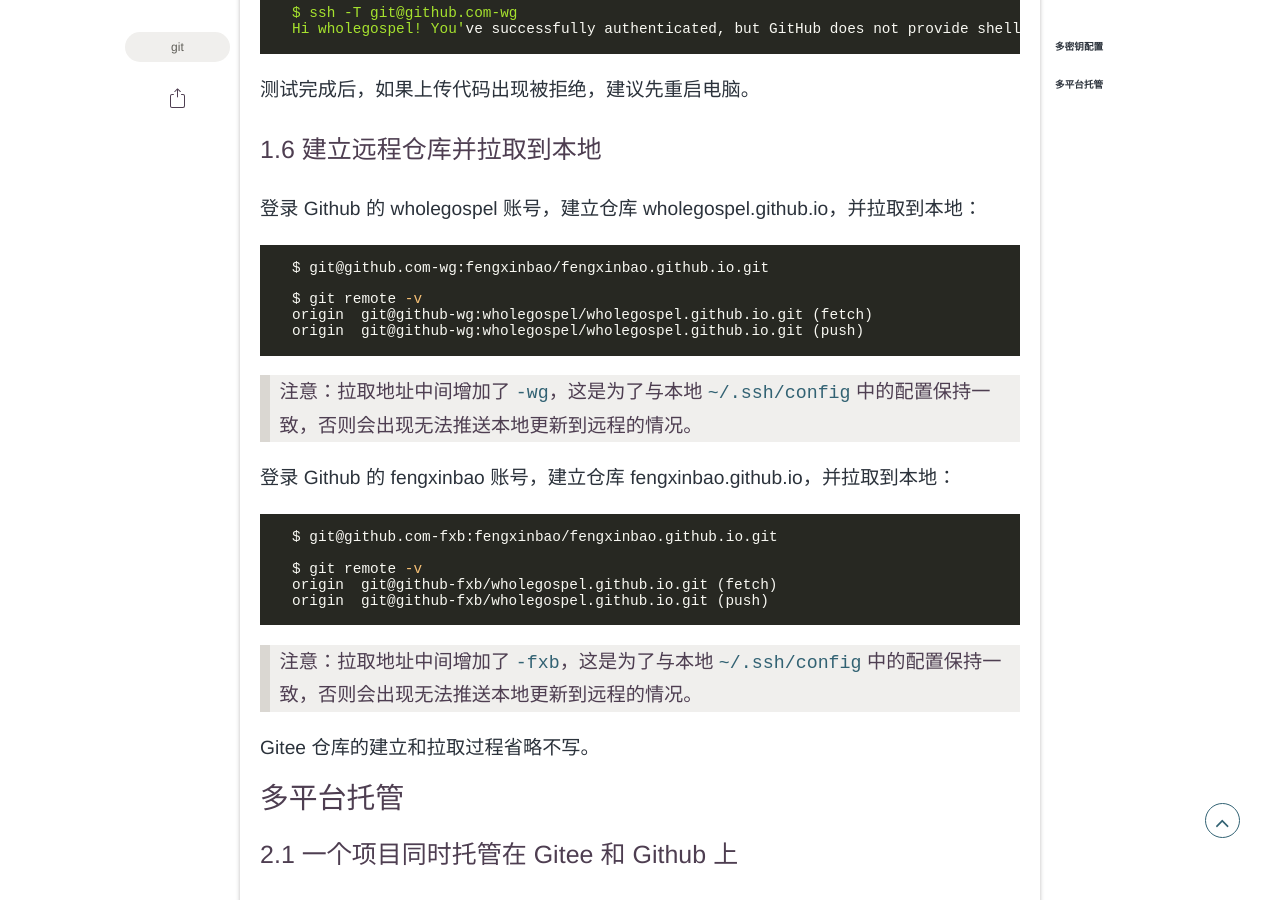
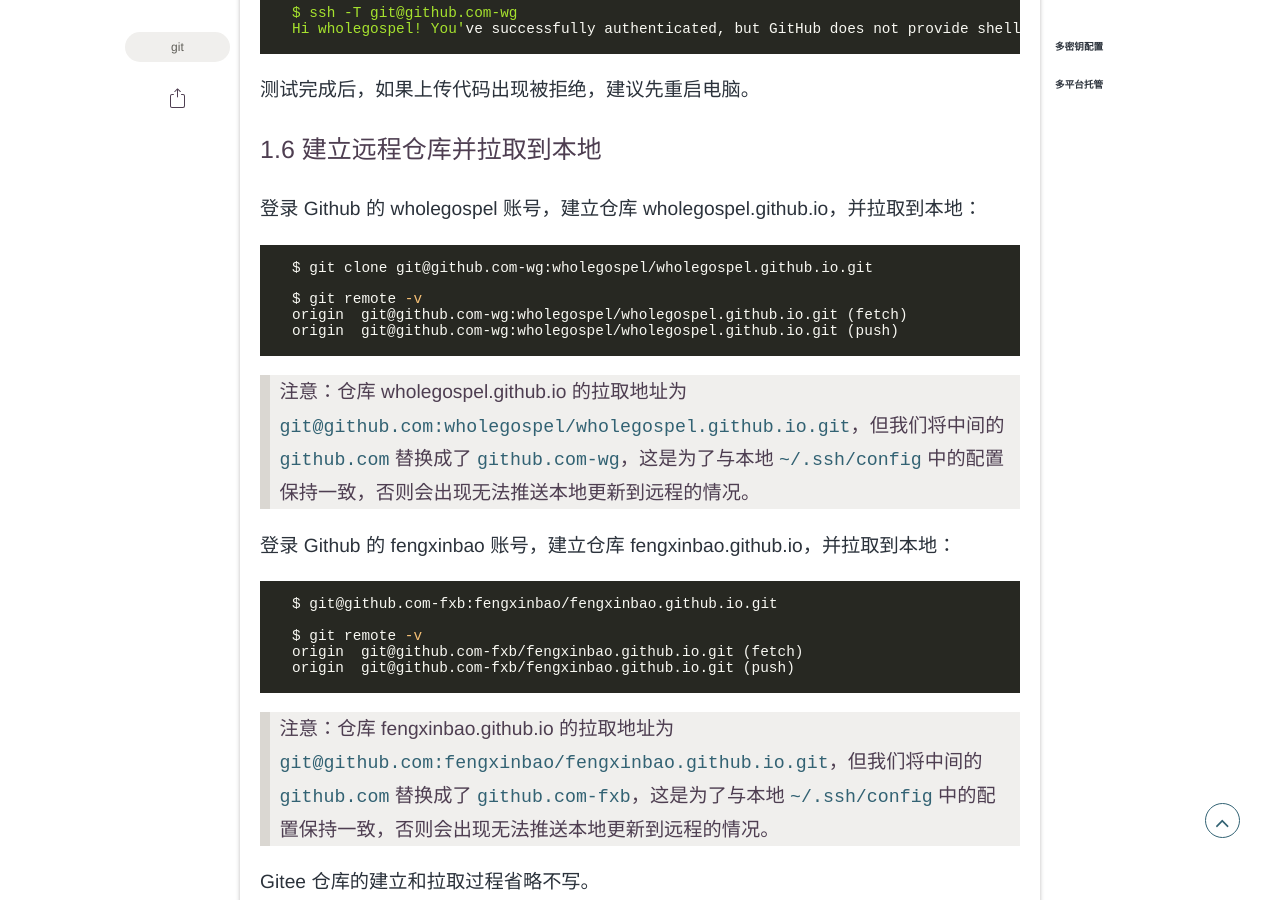
Before and after one commit to fengxinbao/fengxinbao.github.io, a Jekyll site: the page built from _posts/2022-05-08-Git多密钥配置和多平台托管.md, in a window 1280 px wide and 900 px high, scrolled down 2494 px. Built offline with Jekyll 4.4.1, drawn with Linux system fonts in a browser that asks for light colours; some web fonts are replaced; comment, search, counter and statistics services are not loaded.

Commit message:
Update 2022-05-08

````diff
--- a/_posts/2022-05-08-Git多密钥配置和多平台托管.md
+++ b/_posts/2022-05-08-Git多密钥配置和多平台托管.md
@@ -112,14 +112,14 @@ Hi wholegospel! You've successfully authenticated, but GitHub does not provide s
 登录 Github 的 wholegospel 账号，建立仓库 wholegospel.github.io，并拉取到本地：
 
 ```bash
-$ git@github.com-wg:fengxinbao/fengxinbao.github.io.git
+$ git clone git@github.com-wg:wholegospel/wholegospel.github.io.git
 
 $ git remote -v
-origin	git@github-wg:wholegospel/wholegospel.github.io.git (fetch)
-origin	git@github-wg:wholegospel/wholegospel.github.io.git (push)
+origin	git@github.com-wg:wholegospel/wholegospel.github.io.git (fetch)
+origin	git@github.com-wg:wholegospel/wholegospel.github.io.git (push)
 ```
 
->  注意：拉取地址中间增加了 `-wg`，这是为了与本地 `~/.ssh/config` 中的配置保持一致，否则会出现无法推送本地更新到远程的情况。
+>  注意：仓库 wholegospel.github.io 的拉取地址为 `git@github.com:wholegospel/wholegospel.github.io.git`，但我们将中间的 `github.com` 替换成了 `github.com-wg`，这是为了与本地 `~/.ssh/config` 中的配置保持一致，否则会出现无法推送本地更新到远程的情况。
 
 登录 Github 的 fengxinbao 账号，建立仓库 fengxinbao.github.io，并拉取到本地：
 
@@ -127,11 +127,11 @@ origin	git@github-wg:wholegospel/wholegospel.github.io.git (push)
 $ git@github.com-fxb:fengxinbao/fengxinbao.github.io.git
 
 $ git remote -v
-origin	git@github-fxb/wholegospel.github.io.git (fetch)
-origin	git@github-fxb/wholegospel.github.io.git (push)
+origin	git@github.com-fxb/fengxinbao.github.io.git (fetch)
+origin	git@github.com-fxb/fengxinbao.github.io.git (push)
 ```
 
->  注意：拉取地址中间增加了 `-fxb`，这是为了与本地 `~/.ssh/config` 中的配置保持一致，否则会出现无法推送本地更新到远程的情况。
+>  注意：仓库 fengxinbao.github.io 的拉取地址为 `git@github.com:fengxinbao/fengxinbao.github.io.git`，但我们将中间的 `github.com` 替换成了 `github.com-fxb`，这是为了与本地 `~/.ssh/config` 中的配置保持一致，否则会出现无法推送本地更新到远程的情况。
 
 Gitee 仓库的建立和拉取过程省略不写。
 
````
